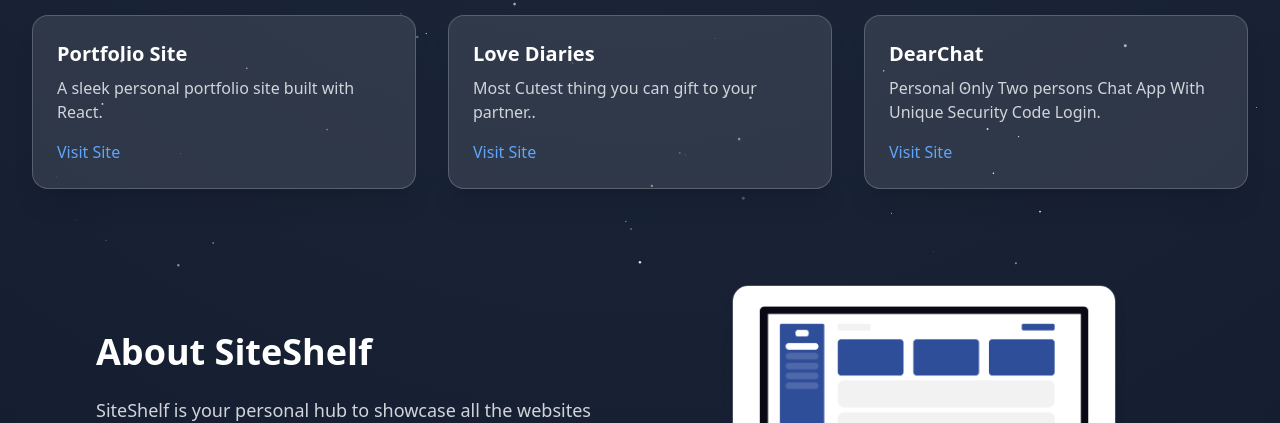
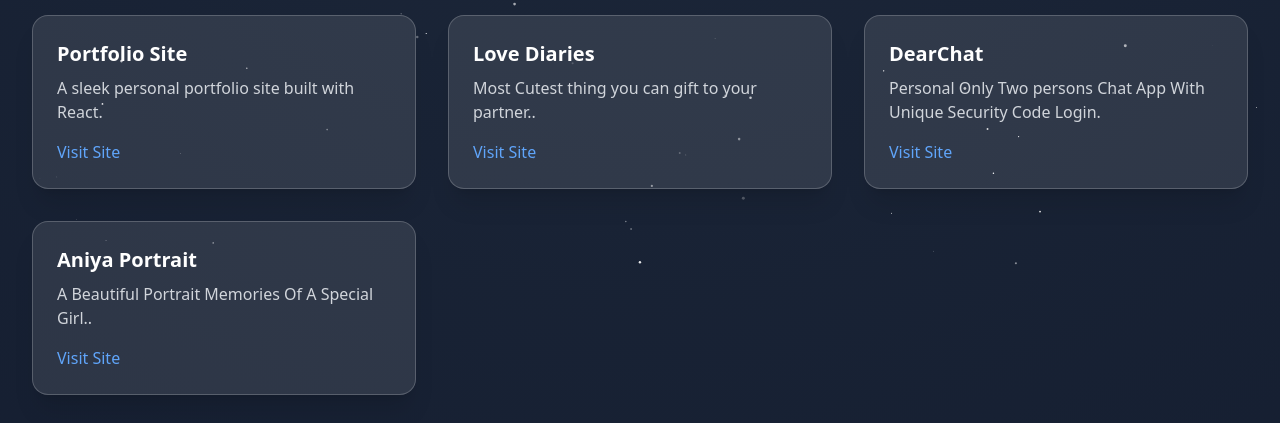
Before and after one commit to mukuldev-official/SiteShelf, a plain HTML site: page index.html in a window 1280 px wide. Shown: the part 529-952 px from the top of the page. Drawn offline with nearby package versions, Linux system fonts and the light colour scheme.

Commit message:
Update index.html

```diff
--- a/index.html
+++ b/index.html
@@ -63,6 +63,13 @@
           <h4 class="text-xl font-semibold mb-2">DearChat</h4>
           <p class="text-gray-300 mb-4">Personal Only Two persons Chat App With Unique Security Code Login.</p>
           <a href="https://mukuldev-official.github.io/DearChat/" class="text-blue-400 hover:underline">Visit Site</a>
+        </div>
+        <div class="rounded-2xl p-6 bg-white/10 border border-white/20 backdrop-blur-xl shadow-xl hover:scale-105 hover:ring-2 hover:ring-blue-400/30 transition-all duration-300">
+
+
+          <h4 class="text-xl font-semibold mb-2">Aniya Portrait </h4>
+          <p class="text-gray-300 mb-4">A Beautiful Portrait Memories Of A Special Girl..</p>
+          <a href="https://mukuldev-official.github.io/Aniyaa/" class="text-blue-400 hover:underline">Visit Site</a>
         </div>
         <!-- Add more cards as needed -->
       </div>
```
